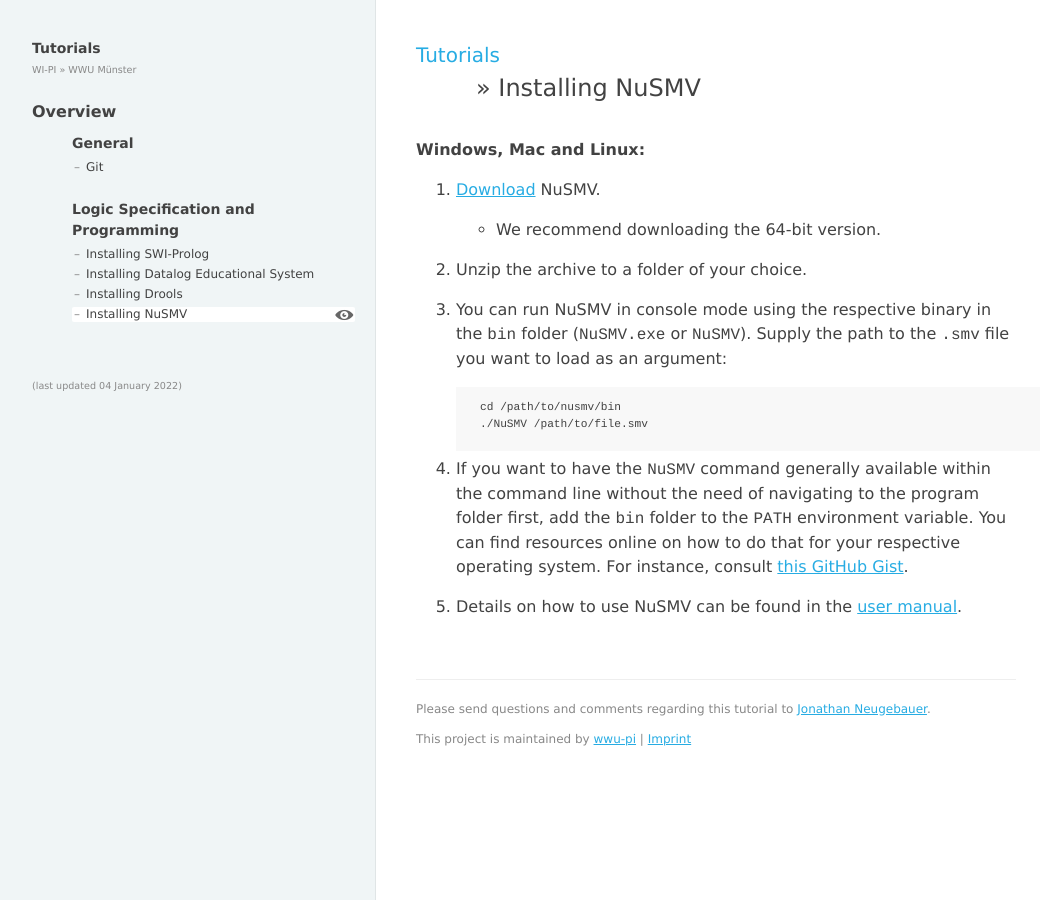
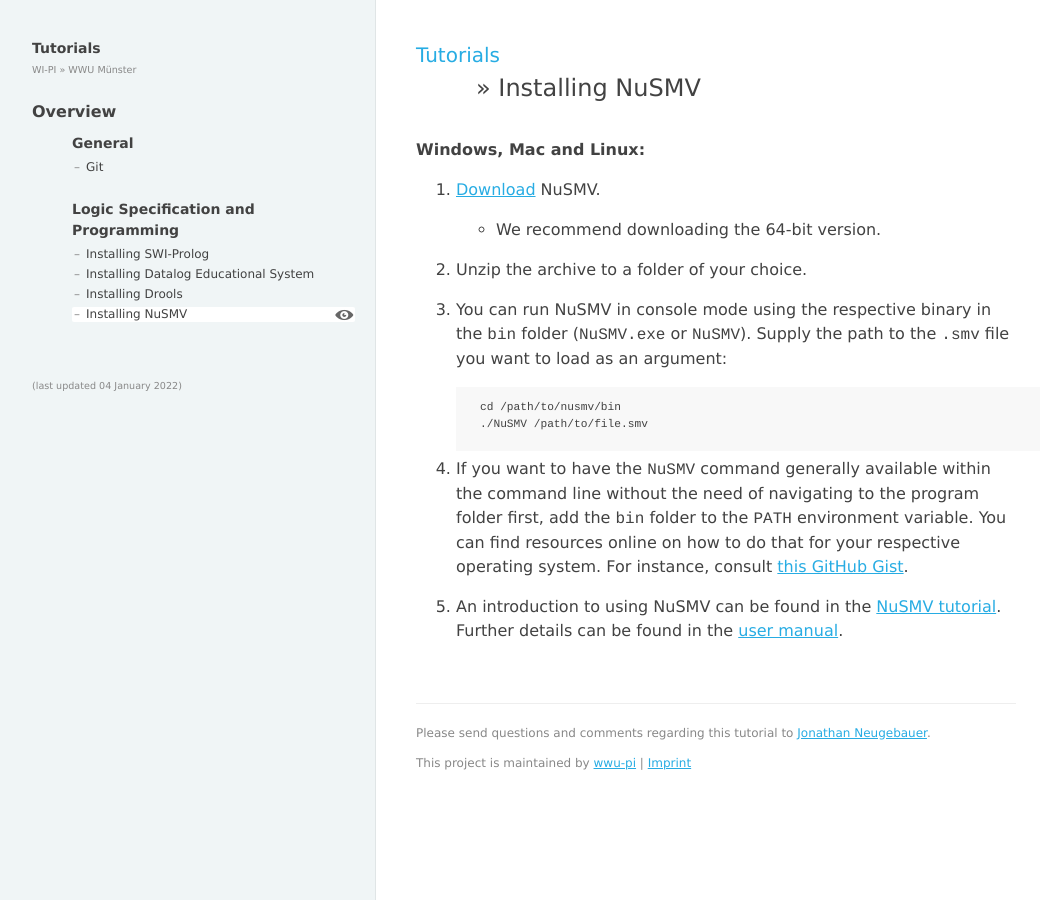
Before and after one commit to wwu-pi/tutorials, a Jekyll site: the page built from lectures/lsp/040_install_nusmv.md, in a window 1280 px wide. Shown: the whole page, without its empty margins (8-1048 px from the left). Built offline with Jekyll 4.4.1, drawn with Linux system fonts in a browser that asks for light colours.

Commit message:
Add link to NuSMV tutorial

```diff
--- a/lectures/lsp/040_install_nusmv.md
+++ b/lectures/lsp/040_install_nusmv.md
@@ -23,4 +23,5 @@
    to the program folder first, add the `bin` folder to the `PATH` environment variable. You can find resources online
    on how to do that for your respective operating system. For instance, consult [this GitHub Gist](https://gist.github.com/nex3/c395b2f8fd4b02068be37c961301caa7).
 
-5. Details on how to use NuSMV can be found in the [user manual](https://nusmv.fbk.eu/NuSMV/userman/index-v2.html).
+5. An introduction to using NuSMV can be found in the [NuSMV tutorial](https://nusmv.fbk.eu/NuSMV/tutorial/index.html).
+   Further details can be found in the [user manual](https://nusmv.fbk.eu/NuSMV/userman/index-v2.html).
```
